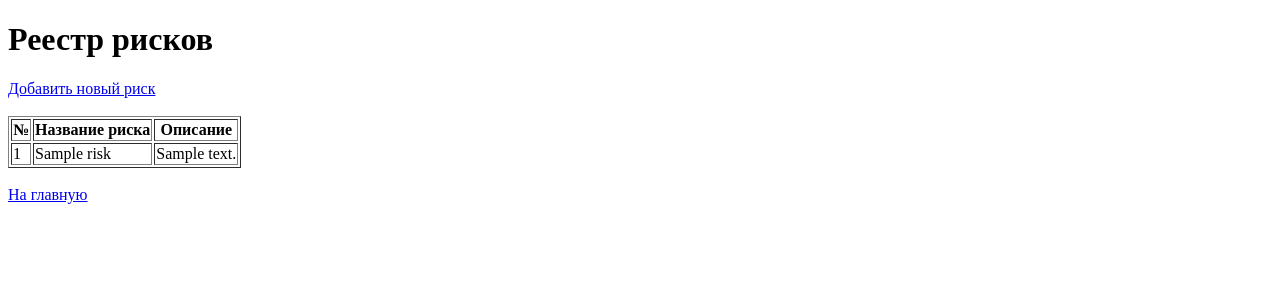
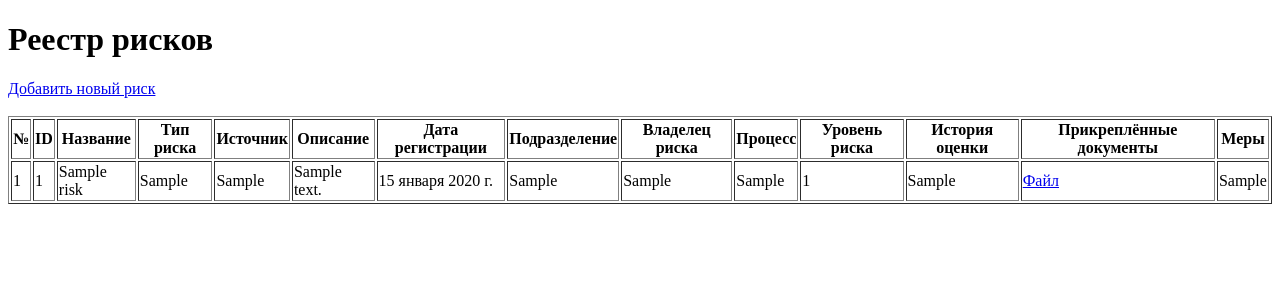
Before and after one commit to mamnuna89/int_cont_34, a Django app: page /risks/ in a window 1280 px wide. Shown: the top 300 px of the page. Run offline with Django 4.2, Linux system fonts and the light colour scheme; tables that the repository leaves empty hold one stand-in row (values such as "Sample post"); parts of the project's set-up code (start-up, migrations or seed data) failed here and were passed over.

Commit message:
Update risk_list.html

```diff
--- a/templates/risk_list.html
+++ b/templates/risk_list.html
@@ -14,26 +14,45 @@
     <thead>
         <tr>
             <th>№</th>
-                <th>Название риска</th>
+            <th>ID</th>
+            <th>Название</th>
+            <th>Тип риска</th>
+            <th>Источник</th>
             <th>Описание</th>
+            <th>Дата регистрации</th>
+            <th>Подразделение</th>
+            <th>Владелец риска</th>
+            <th>Процесс</th>
+            <th>Уровень риска</th>
+            <th>История оценки</th>
+            <th>Прикреплённые документы</th>
+            <th>Меры</th>
         </tr>
     </thead>
     <tbody>
         {% for risk in risks %}
         <tr>
             <td>{{ forloop.counter }}</td>
+            <td>{{ risk.id }}</td>
             <td>{{ risk.name }}</td>
+            <td>{{ risk.risk_type }}</td>
+            <td>{{ risk.source }}</td>
             <td>{{ risk.description }}</td>
-            </tr>
-            {% empty %}
-            <tr>
-                <td colspan="3">Рисков пока нет.</td>
+            <td>{{ risk.registered_at }}</td>
+            <td>{{ risk.department }}</td>
+            <td>{{ risk.owner }}</td>
+            <td>{{ risk.process }}</td>
+            <td>{{ risk.level }}</td>
+            <td>{{ risk.assessment_history }}</td>
+            <td>
+                {% if risk.attachment %}
+                    <a href="{{ risk.attachment.url }}">Файл</a>
+                {% else %}
+                    —
+                {% endif %}
+            </td>
+            <td>{{ risk.measures }}</td>
         </tr>
         {% endfor %}
     </tbody>
 </table>
-
-    <br>
-    <a href="{% url 'index' %}">На главную</a>
-</body>
-</html>
```
Lines whose indentation alone changed are shown as unchanged.
